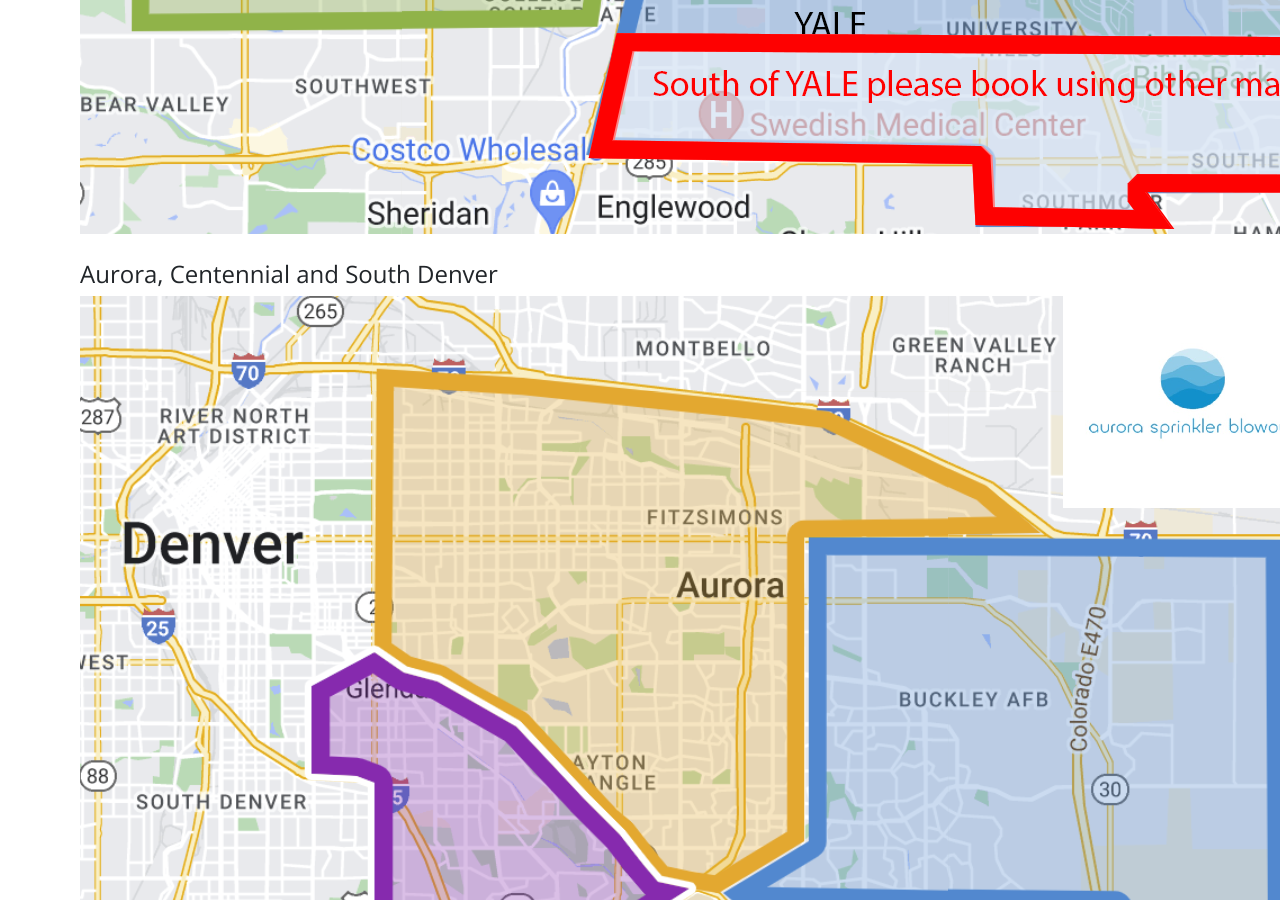
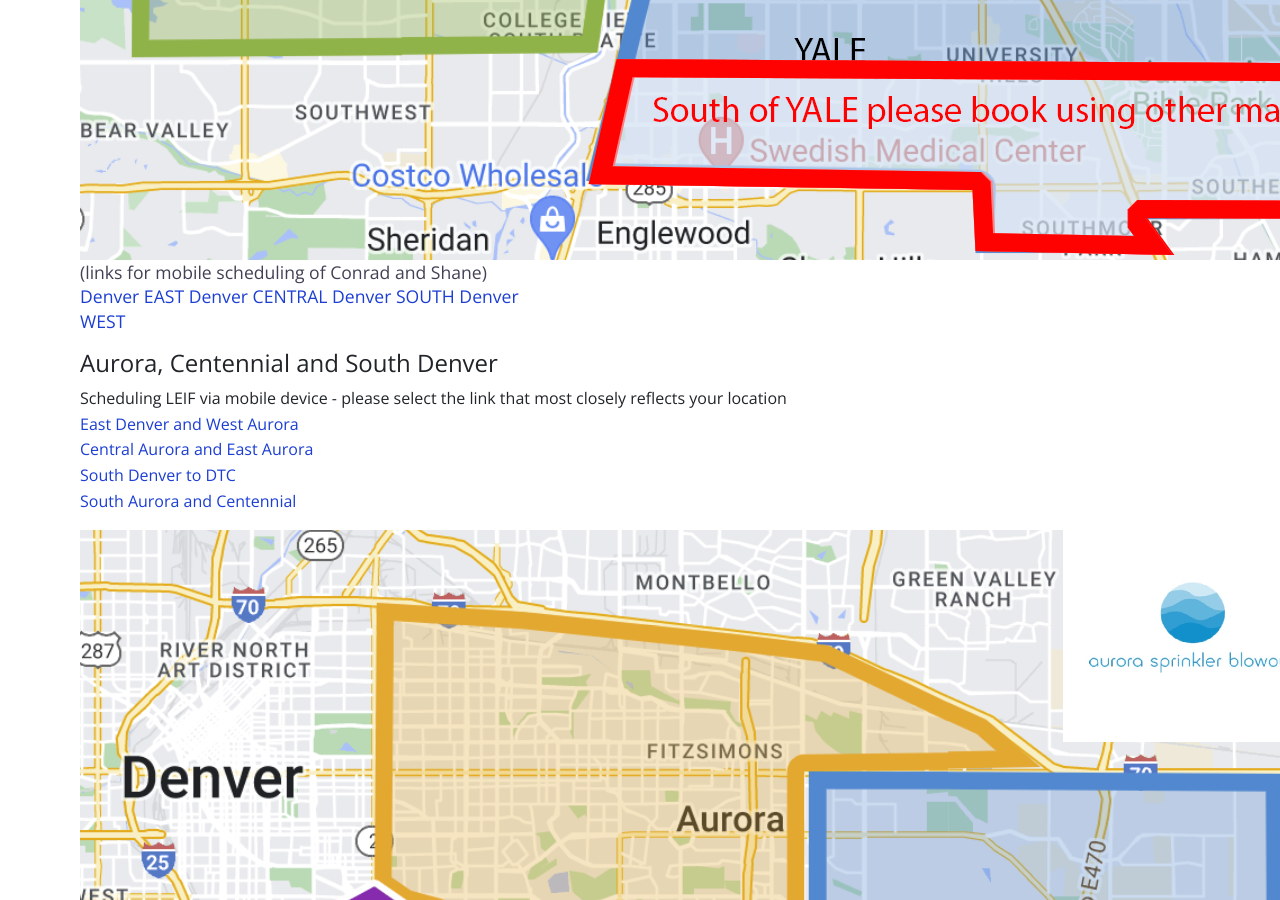
Before and after one commit to xhanuman/5280, a Jekyll site: the page built from index.md, in a window 1280 px wide and 900 px high, scrolled down 1594 px. Built offline with Jekyll 4.4.1, drawn with Linux system fonts in a browser that asks for light colours; some of the changed text lies outside the part shown.

Commit message:
update links
updated

```diff
--- a/index.md
+++ b/index.md
@@ -11,7 +11,8 @@ bodyClass: page-home
     <br>
       <h3>Schedule now to get your sprinkler system up and running for 2023</h3>
       <p>
-          <h4>Please click on the service area map to schedule on the correct day(s) for your area</h4>:<br>(using a desktop of a larger tablet is easier)<br>
+          <h4>Please click on the service area map to schedule on the correct day(s) for your area</h4>:<br>(using a desktop of a larger tablet is easier, if you must use mobile please scroll down beyond the map)<br>
+          <strong>To schedule LEIF please scroll down to second map</strong>
            <img src="../assets/images/DenverMap.png" usemap="#image_map">
            <map name="image_map">
              <area alt="Denver EAST" title="Denver EAST" href="https://sprinkler.as.me/?appointmentType=43693178" coords="910,287 915,859 1218,867 1265,898 1393,866 1383,623 1510,558 1510,505 1472,485 1431,480 1387,451 1383,10 1274,9 1142,304 912,287 " shape="polygon">
@@ -19,9 +20,18 @@ bodyClass: page-home
              <area alt="Denver SOUTH" title="Denver SOUTH" href="https://sprinkler.as.me/?appointmentType=43693178" coords="550,879 587,978 579,1110 546,1245 968,1245 1103,1245 1211,1243 1296,1243 1349,1245 1385,1241 1387,891 1274,922 1214,879 " shape="polygon">
              <area alt="Denver WEST" title="Denver WEST" href="https://sprinkler.as.me/?appointmentType=43701931" coords="511,1219 61,1221 65,248 169,188 459,99 470,265 521,277 519,384 391,517 384,587 393,625 410,756 502,879 541,994 " shape="polygon">
            </map>
-
+           <p>(links for mobile scheduling of Conrad and Shane)
+<a href="https://sprinkler.as.me/?appointmentType=43693178">Denver EAST</a>
+<a href="https://sprinkler.as.me/?appointmentType=43693178">Denver CENTRAL</a>
+<a href="https://sprinkler.as.me/?appointmentType=43693178">Denver SOUTH</a>
+<a href="https://sprinkler.as.me/?appointmentType=43701931">Denver WEST</a>
            <br>
            <h4>Aurora, Centennial and South Denver</h4>
+           Scheduling LEIF via mobile device - please select the link that most closely reflects your location<br>
+<a href="https://sprinkler.as.me/?appointmentType=44315221">East Denver and West Aurora</a><br>
+<a href="https://sprinkler.as.me/?appointmentType=44315181">Central Aurora and East Aurora</a><br>
+<a href="https://sprinkler.as.me/?appointmentType=44315268">South Denver to DTC</a><br>
+<a href="https://sprinkler.as.me/?appointmentType=44315125">South Aurora and Centennial</a></p>
            <img src="../assets/images/AuroraCentMap.png" usemap="#image_mapL"></p>
            <map name="image_mapL">
            <area title="East denver and West Aurora" alt="East Denver and West Aurora" coords="301,77 302,344 453,431 581,574 636,590 718,542 721,237 952,231 902,194 744,120 " shape="polygon" href="https://sprinkler.as.me/?appointmentType=44315221">
```
Also changed, not shown: onlinescheduling.md (+2 -1 lines).
